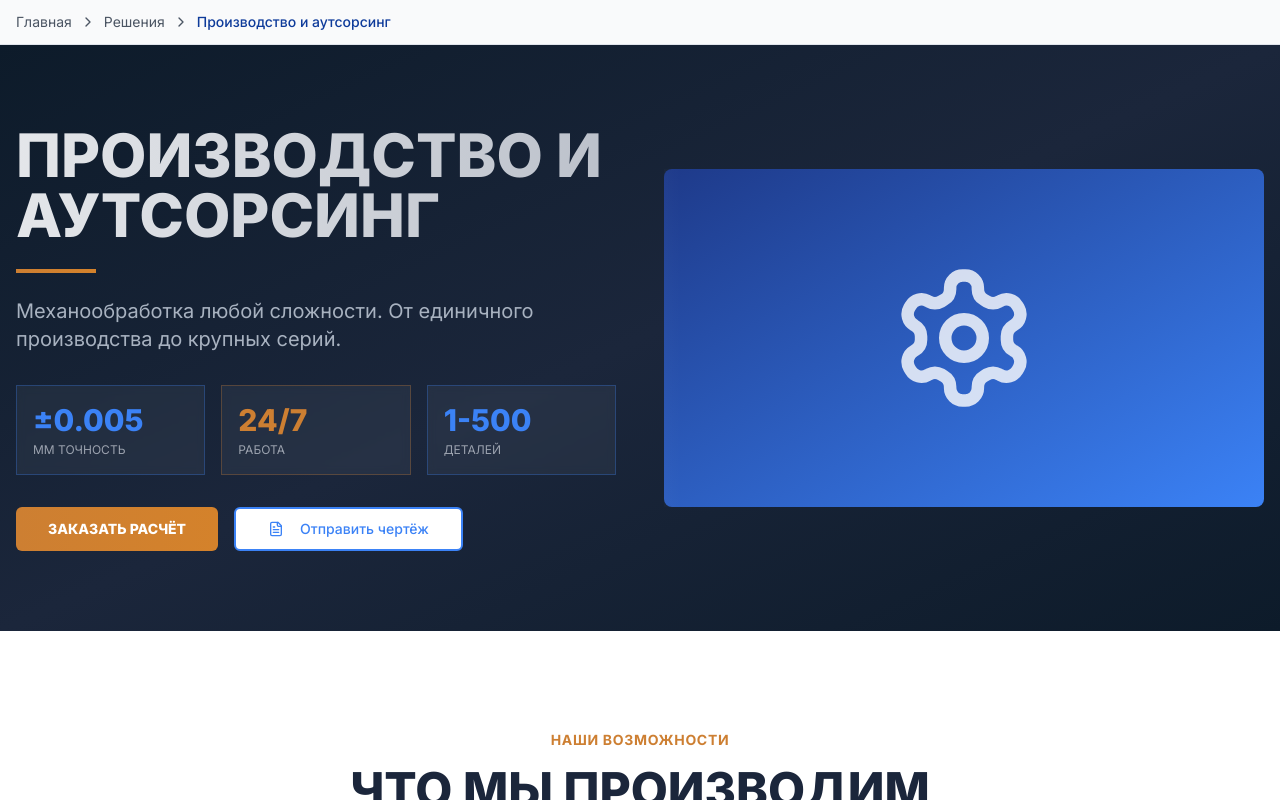
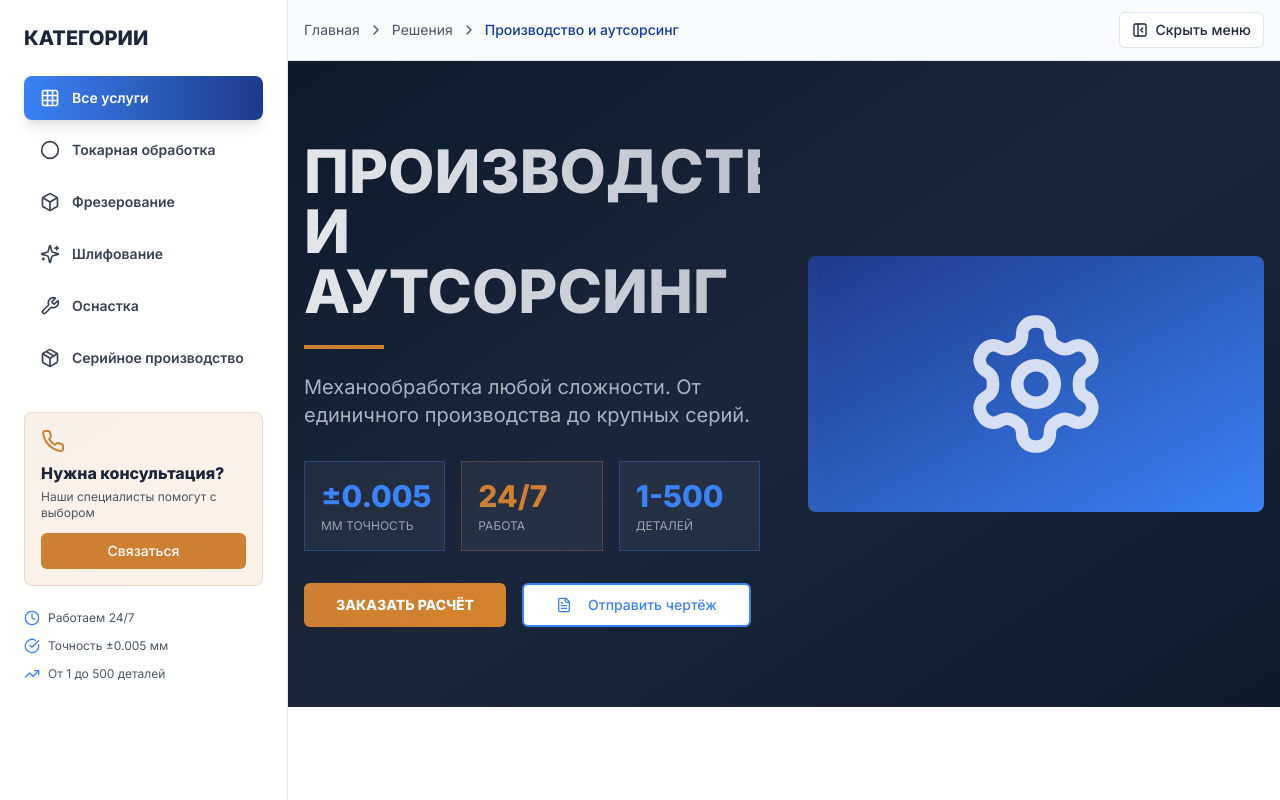
Before and after one commit to pr-poehali-dev/kino-invest-platform, a React (Vite) app: page /production in a window 1280 px wide. Shown: the top 800 px of the page. Built offline with nearby package versions, Linux system fonts and the light colour scheme.

Commit message:
fix: добавить раздел в боковое меню

```diff
--- a/src/pages/Production.tsx
+++ b/src/pages/Production.tsx
@@ -1,18 +1,102 @@
 import { Button } from '@/components/ui/button';
 import Icon from '@/components/ui/icon';
 import { Link } from 'react-router-dom';
+import { useState } from 'react';
 
 const Production = () => {
+  const [selectedCategory, setSelectedCategory] = useState<string>('all');
+  const [isSidebarOpen, setIsSidebarOpen] = useState(true);
+
+  const categories = [
+    { id: 'all', label: 'Все услуги', icon: 'Grid3x3' },
+    { id: 'turning', label: 'Токарная обработка', icon: 'Circle' },
+    { id: 'milling', label: 'Фрезерование', icon: 'Box' },
+    { id: 'grinding', label: 'Шлифование', icon: 'Sparkles' },
+    { id: 'tooling', label: 'Оснастка', icon: 'Wrench' },
+    { id: 'serial', label: 'Серийное производство', icon: 'Package' },
+  ];
+
   return (
-    <div className="min-h-screen">
+    <div className="min-h-screen flex">
+      {/* Sidebar */}
+      <aside className={`${isSidebarOpen ? 'w-72' : 'w-0'} transition-all duration-300 bg-white border-r border-gray-200 overflow-hidden flex-shrink-0`}>
+        <div className="p-6 sticky top-0">
+          <div className="flex items-center justify-between mb-6">
+            <h2 className="text-xl font-black text-[#1B263B] uppercase">Категории</h2>
+            <Button
+              variant="ghost"
+              size="sm"
+              onClick={() => setIsSidebarOpen(false)}
+              className="lg:hidden"
+            >
+              <Icon name="X" size={20} />
+            </Button>
+          </div>
+
+          <nav className="space-y-2">
+            {categories.map((category) => (
+              <button
+                key={category.id}
+                onClick={() => setSelectedCategory(category.id)}
+                className={`w-full flex items-center gap-3 px-4 py-3 rounded-lg text-left transition-all ${
+                  selectedCategory === category.id
+                    ? 'bg-gradient-to-r from-[#3B82F6] to-[#1E3A8A] text-white shadow-lg'
+                    : 'hover:bg-gray-100 text-gray-700'
+                }`}
+              >
+                <Icon name={category.icon as any} size={20} />
+                <span className="font-semibold text-sm">{category.label}</span>
+              </button>
+            ))}
+          </nav>
+
+          <div className="mt-8 p-4 bg-gradient-to-br from-[#CD7F32]/10 to-[#D4822B]/10 rounded-lg border border-[#CD7F32]/20">
+            <Icon name="Phone" size={24} className="text-[#CD7F32] mb-2" />
+            <h3 className="font-black text-[#1B263B] mb-1">Нужна консультация?</h3>
+            <p className="text-xs text-gray-600 mb-3">Наши специалисты помогут с выбором</p>
+            <Button size="sm" className="w-full bg-[#CD7F32] hover:bg-[#D4822B]">
+              Связаться
+            </Button>
+          </div>
+
+          <div className="mt-6 space-y-3">
+            <div className="flex items-center gap-2 text-xs text-gray-600">
+              <Icon name="Clock" size={16} className="text-[#3B82F6]" />
+              <span>Работаем 24/7</span>
+            </div>
+            <div className="flex items-center gap-2 text-xs text-gray-600">
+              <Icon name="CheckCircle" size={16} className="text-[#3B82F6]" />
+              <span>Точность ±0.005 мм</span>
+            </div>
+            <div className="flex items-center gap-2 text-xs text-gray-600">
+              <Icon name="TrendingUp" size={16} className="text-[#3B82F6]" />
+              <span>От 1 до 500 деталей</span>
+            </div>
+          </div>
+        </div>
+      </aside>
+
+      {/* Main content */}
+      <div className="flex-1 min-w-0">
         <div className="bg-gray-50 py-3 border-b">
           <div className="container mx-auto px-4">
+            <div className="flex items-center justify-between">
               <div className="flex items-center gap-2 text-sm text-gray-600">
                 <Link to="/" className="hover:text-primary">Главная</Link>
                 <Icon name="ChevronRight" size={16} />
                 <span>Решения</span>
                 <Icon name="ChevronRight" size={16} />
                 <span className="text-primary font-medium">Производство и аутсорсинг</span>
+              </div>
+              <Button
+                variant="outline"
+                size="sm"
+                onClick={() => setIsSidebarOpen(!isSidebarOpen)}
+                className="gap-2"
+              >
+                <Icon name={isSidebarOpen ? 'PanelLeftClose' : 'PanelLeftOpen'} size={16} />
+                {isSidebarOpen ? 'Скрыть меню' : 'Показать меню'}
+              </Button>
             </div>
           </div>
         </div>
@@ -212,6 +296,7 @@ const Production = () => {
         </div>
       </section>
       </div>
+    </div>
   );
 };
 
```
Lines whose indentation alone changed are shown as unchanged.
